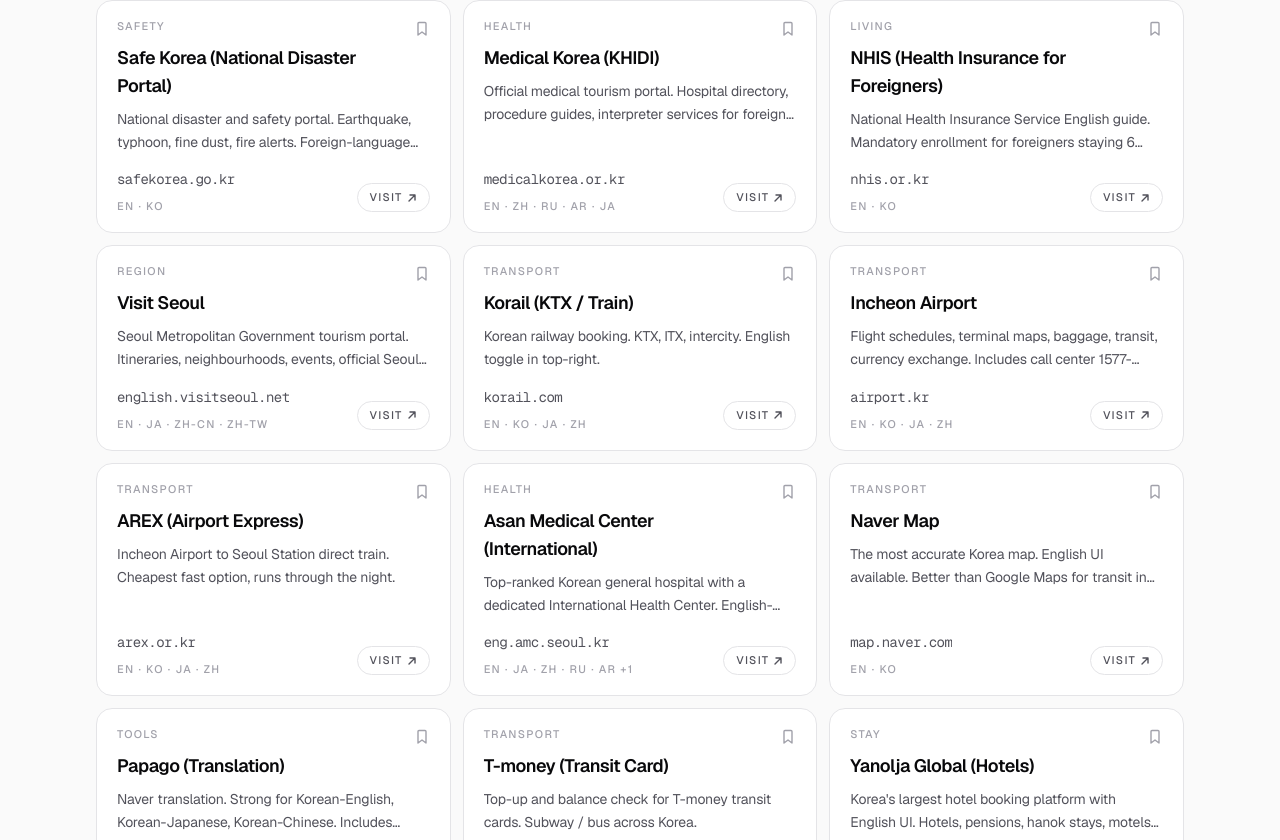
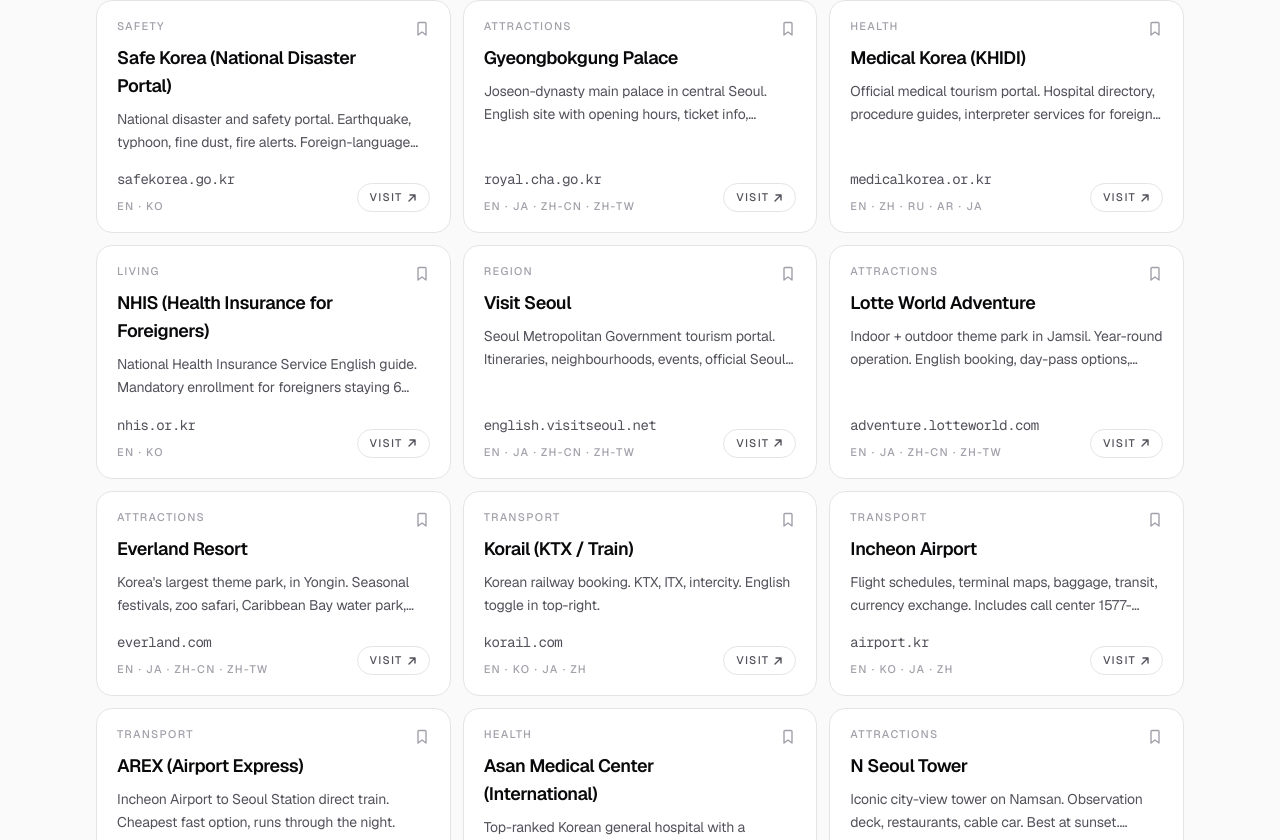
Before and after one commit to willji1096/korea-linkhub, a Next.js app: page /en in a window 1280 px wide. Shown: the part 1320-2160 px from the top of the page. Built offline with nearby package versions, Linux system fonts and the light colour scheme.

Commit message:
Add 5 attractions seeds, Vercel Analytics, empty-state request CTA
- 5 new attractions: Gyeongbokgung, Lotte World, Everland, N Seoul Tower, Heritage CHA
- @vercel/analytics integration on root [lang] layout
- Empty search result now renders a 'Suggest a site' CTA pointing to /request

```diff
--- a/package.json
+++ b/package.json
@@ -9,6 +9,7 @@
     "lint": "eslint"
   },
   "dependencies": {
+    "@vercel/analytics": "^2.0.1",
     "next": "16.2.6",
     "next-intl": "^4.12.0",
     "react": "19.2.4",
--- a/src/app/[lang]/layout.tsx
+++ b/src/app/[lang]/layout.tsx
@@ -1,6 +1,7 @@
 import type { Metadata } from 'next';
 import { Geist, Geist_Mono } from 'next/font/google';
 import { notFound } from 'next/navigation';
+import { Analytics } from '@vercel/analytics/next';
 import { isLocale, getMessages } from '@/i18n/locales';
 import '../globals.css';
 
@@ -22,7 +23,10 @@
   if (!isLocale(lang)) notFound();
   return (
     <html lang={lang} className={`${geistSans.variable} ${geistMono.variable}`}>
-      <body className="min-h-screen flex flex-col">{children}</body>
+      <body className="min-h-screen flex flex-col">
+        {children}
+        <Analytics />
+      </body>
     </html>
   );
 }
--- a/src/components/Directory.tsx
+++ b/src/components/Directory.tsx
@@ -120,7 +120,21 @@
       </div>
 
       {filtered.length === 0 ? (
-        <p className="mt-16 text-center text-sm text-[var(--ink-subtle)]">{t('search.empty')}</p>
+        <div className="surface mt-12 flex flex-col items-center gap-4 rounded-2xl p-10 text-center">
+          <p className="text-base text-[var(--ink)]">{t('search.empty')}</p>
+          <p className="max-w-md text-sm text-[var(--ink-muted)]">
+            Know a Korean site foreigners should be able to find here? Suggest it — every request is reviewed by hand.
+          </p>
+          <a
+            href={`/${locale}/request`}
+            className="inline-flex items-center gap-1.5 rounded-full bg-[var(--ink)] px-5 py-2.5 text-sm font-medium text-[var(--ink-inverse)] transition-colors hover:bg-[var(--accent)]"
+          >
+            Suggest a site
+            <svg width="12" height="12" viewBox="0 0 12 12" aria-hidden>
+              <path d="M2 6h8M7 3l3 3-3 3" stroke="currentColor" strokeWidth="1.4" fill="none" strokeLinecap="round" strokeLinejoin="round" />
+            </svg>
+          </a>
+        </div>
       ) : (
         <ul className="grid grid-cols-1 gap-3 sm:grid-cols-2 lg:grid-cols-3">
           {filtered.map((l) => (
--- a/src/data/links.json
+++ b/src/data/links.json
@@ -261,6 +261,56 @@
       "description": { "en": "Korean National Police lost-and-found database. Report or search for items lost on transit, in taxis, public spaces." },
       "languages": ["ko", "en"],
       "verifiedAt": "2026-05-22"
+    },
+    {
+      "id": "gyeongbokgung",
+      "category": "attractions",
+      "priority": 90,
+      "url": "https://royal.cha.go.kr/ENG/main/index.do",
+      "name": { "en": "Gyeongbokgung Palace" },
+      "description": { "en": "Joseon-dynasty main palace in central Seoul. English site with opening hours, ticket info, changing-of-the-guard ceremony schedule." },
+      "languages": ["en", "ja", "zh-CN", "zh-TW"],
+      "verifiedAt": "2026-05-22"
+    },
+    {
+      "id": "lotte-world",
+      "category": "attractions",
+      "priority": 85,
+      "url": "https://adventure.lotteworld.com/eng/main/index.do",
+      "name": { "en": "Lotte World Adventure" },
+      "description": { "en": "Indoor + outdoor theme park in Jamsil. Year-round operation. English booking, day-pass options, queue-skip pass." },
+      "languages": ["en", "ja", "zh-CN", "zh-TW"],
+      "verifiedAt": "2026-05-22"
+    },
+    {
+      "id": "everland",
+      "category": "attractions",
+      "priority": 85,
+      "url": "https://www.everland.com/web/everland/etc/ev_english_main.html",
+      "name": { "en": "Everland Resort" },
+      "description": { "en": "Korea's largest theme park, in Yongin. Seasonal festivals, zoo safari, Caribbean Bay water park, English ticketing." },
+      "languages": ["en", "ja", "zh-CN", "zh-TW"],
+      "verifiedAt": "2026-05-22"
+    },
+    {
+      "id": "n-seoul-tower",
+      "category": "attractions",
+      "priority": 80,
+      "url": "https://www.seoultower.co.kr/en/main/main.do",
+      "name": { "en": "N Seoul Tower" },
+      "description": { "en": "Iconic city-view tower on Namsan. Observation deck, restaurants, cable car. Best at sunset. English booking." },
+      "languages": ["en", "ja", "zh-CN"],
+      "verifiedAt": "2026-05-22"
+    },
+    {
+      "id": "heritage-cha",
+      "category": "attractions",
+      "priority": 75,
+      "url": "https://english.cha.go.kr/",
+      "name": { "en": "Korea Heritage Service" },
+      "description": { "en": "Official directory of palaces, UNESCO sites, traditional villages. English maps, opening hours, free-entry days." },
+      "languages": ["en", "ja", "zh-CN"],
+      "verifiedAt": "2026-05-22"
     }
   ]
 }
```
Also changed, not shown: 1 other file (tests, documents, lock files or other folders).
